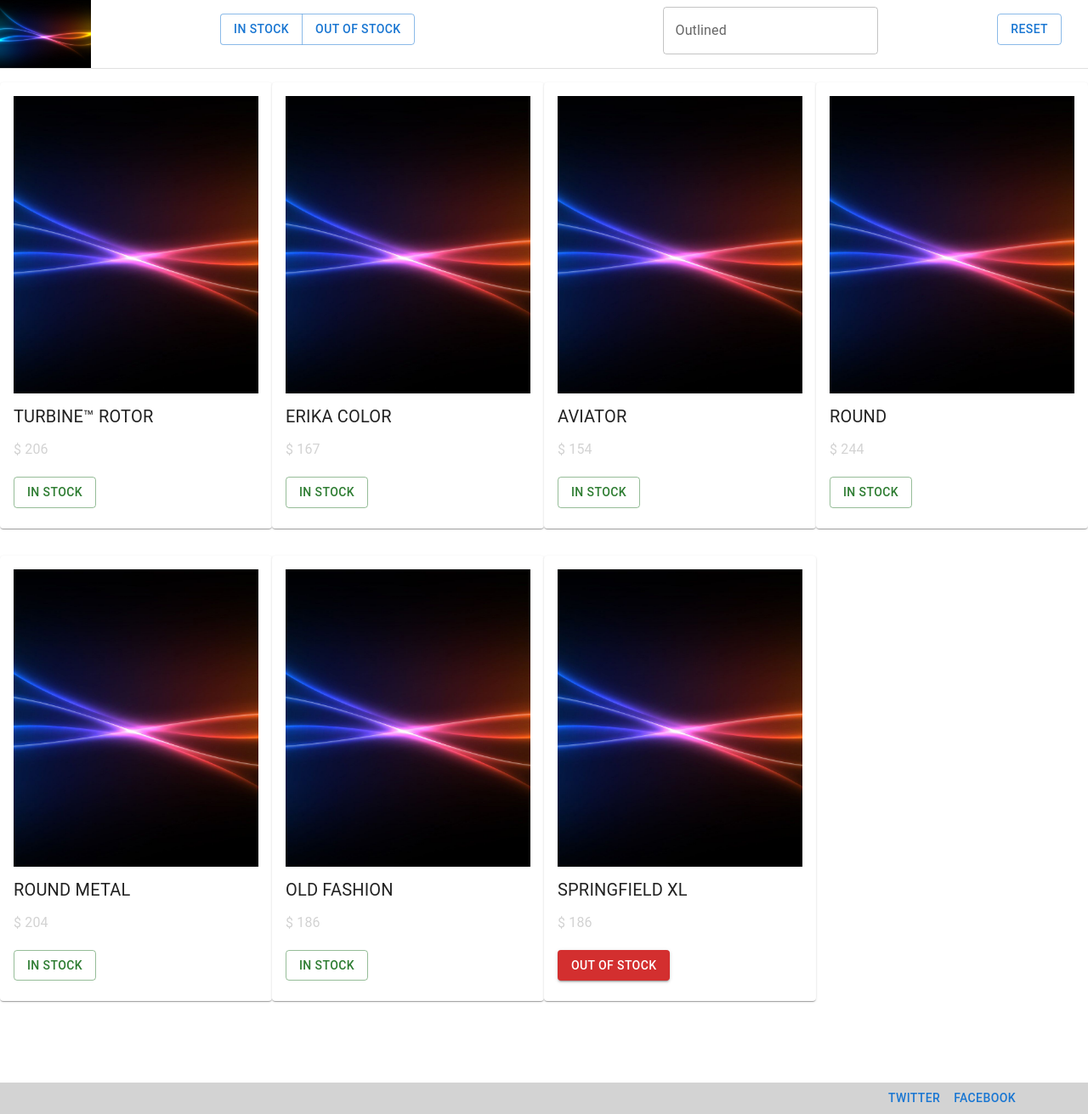
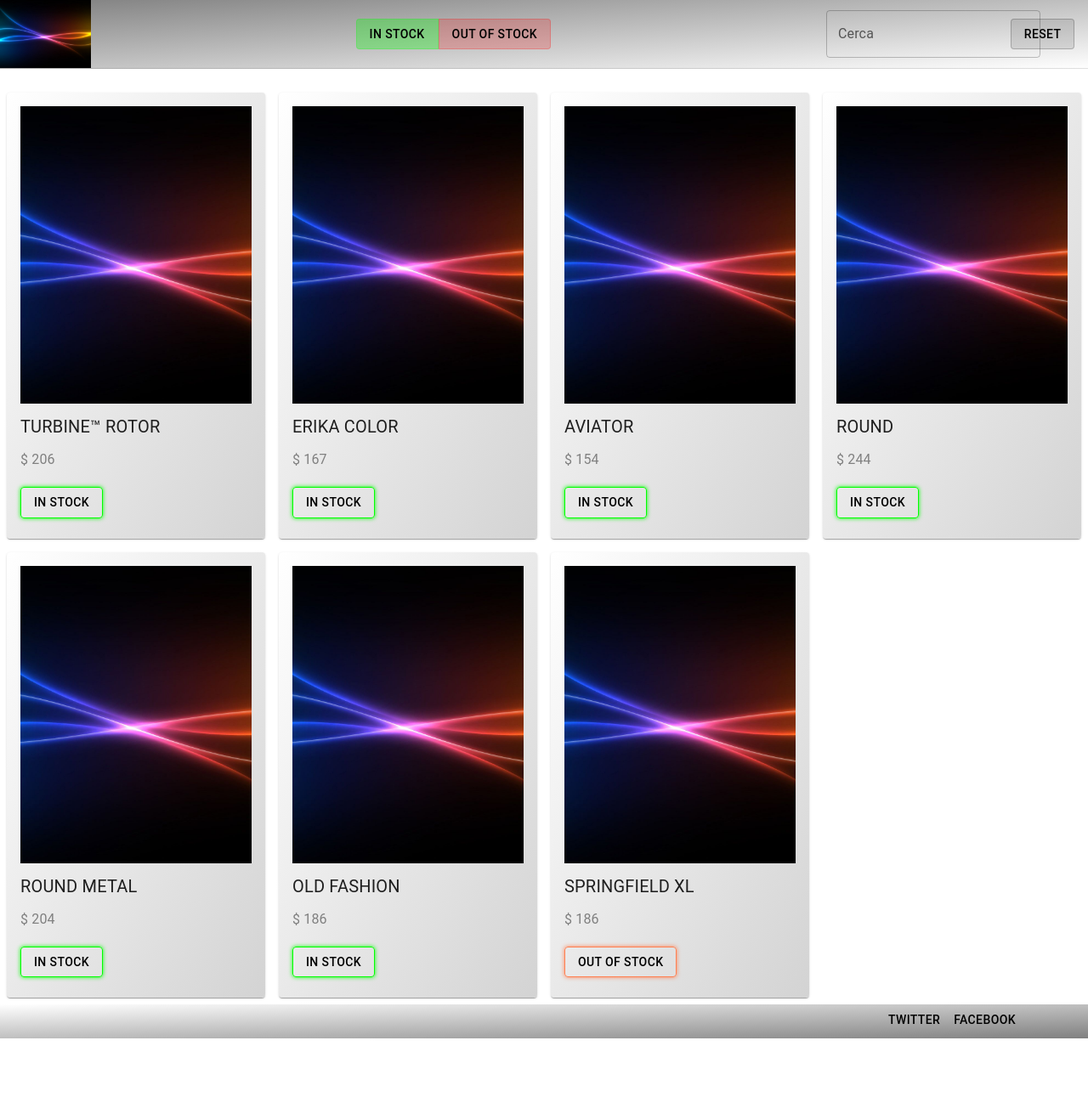
Before and after one commit to LucaAccorsi/React_One, a React (Create React App) app: page / in a window 1280 px wide. Shown: the whole page at 85% size. After the commit the page ends 1222 px from the top, so only its background shows below. Built offline with nearby package versions, Linux system fonts and the light colour scheme.

Commit message:
aggiunto pulsante RESET + varie prove con MUI

```diff
--- a/src/App.js
+++ b/src/App.js
@@ -8,18 +8,19 @@ import Paper from '@mui/material/Paper';
 import { useState } from 'react';
 import products from './data.json';
 import * as React from 'react';
-import { styled } from '@mui/material/styles';
-// import reset from './buttonreset'
 
 function App() {
 
   const [searchTerm, setTerm] = useState(''); // stato dei dati iniziale
   const [arrProds, setArrProds] = useState(products);
-  // const [resetTerms, resetTerms] = useState(reset);
 
   function cerca(text) {
     setTerm(text);
     console.log(searchTerm);
+  }
+
+  function reset() {
+    setTerm('');
   }
 
   const toggle = (value) => {
@@ -40,15 +41,12 @@ function App() {
 
   }
 
-  // function reset() {
-
-  // }
 
 
   return (
     <div className="App">
 
-      <Navbar content="text" toggle={(value) => toggle(value)} cerca={(text) => {cerca(text)}}/>
+      <Navbar content="text" toggle={(value) => toggle(value)} cerca={(text) => {cerca(text)}}      reset={() => {reset()}}/>
 
       <Grid container>
         {arrProds.filter(prod => prod.name.toLowerCase().includes(searchTerm.toLowerCase())).map((produ) => (
--- a/src/ButtonInStock.js
+++ b/src/ButtonInStock.js
@@ -4,7 +4,7 @@ import Button from '@mui/material/Button';
 export default function ButtonInStock() {
   return (
     <Stack direction="row" spacing={2}>
-      <Button variant="outlined" color="success">
+      <Button variant="outlined" style={{border: '1px solid lime', color: 'black', boxShadow: '0px 0px 5px lime'}}>
         In Stock
       </Button>
     </Stack>
--- a/src/ButtonOutOfStock.js
+++ b/src/ButtonOutOfStock.js
@@ -9,7 +9,7 @@ export default function ButtonOutOfStock() {
   return (
     <Stack direction="row" spacing={2}>
 
-      <Button variant="contained" color="error">
+      <Button variant="outlined" style={{border: '1px solid coral', color: 'black', boxShadow: '0px 0px 5px coral'}}>
         Out of Stock
       </Button>
     </Stack>
--- a/src/button.js
+++ b/src/button.js
@@ -11,13 +11,13 @@ export default function VariantButtonGroup(props) {
         flexDirection: 'column',
         alignItems: 'center',
         '& > *': {
-          my: 2,
+          my: 2.7,
         },
       }}
     >
       <ButtonGroup variant="outlined" aria-label="outlined button group">
-        <Button key='one' onClick={() => props.toggle('in')}>IN STOCK</Button>
-        <Button key='two' onClick={() => props.toggle('out')}>OUT OF STOCK</Button>
+        <Button style={{backgroundColor: 'rgba(0,255,0,0.3', border: '1px solid rgba(0,255,0,0.2', color: 'black', marginRight: '1px'}} key='one' onClick={() => props.toggle('in')}>IN STOCK</Button>
+        <Button style={{backgroundColor: 'rgba(255,0,0,0.2', border: '1px solid rgba(255,0,0,0.2', color: 'black'}} key='two' onClick={() => props.toggle('out')}>OUT OF STOCK</Button>
       </ButtonGroup>
     </Box>
   );
--- a/src/buttonfooter.js
+++ b/src/buttonfooter.js
@@ -4,8 +4,8 @@ import Button from '@mui/material/Button';
 export default function ButtonFooter() {
     return (
         <div>
-        <Button>TWITTER</Button>
-        <Button>FACEBOOK</Button>
+        <Button style={{color: 'black'}}>TWITTER</Button>
+        <Button style={{color: 'black'}}>FACEBOOK</Button>
         </div>
         );
     }
--- a/src/buttonreset.js
+++ b/src/buttonreset.js
@@ -2,10 +2,18 @@ import * as React from 'react';
 import Stack from '@mui/material/Stack';
 import Button from '@mui/material/Button';
 
-export default function BasicButtons({/*reset*/}) {
+export default function BasicButtons(props) {
   return (
-    <Stack spacing={2} sx={{my: 2}} direction="row">
-      <Button  variant="outlined" >RESET</Button>
+    <Stack  direction="row"
+    sx={{
+      display: 'flex',
+      flexDirection: 'column',
+      alignItems: 'center',
+      '& > *': {
+        my: 2.7,
+      },
+    }}>
+      <Button variant="outlined" style={{border: '1px solid rgb(0,0,0,0.2', color: 'black', backgroundColor: 'rgb(0,0,0,0.1'}} onClick={() => {props.reset()}}>RESET</Button>
     </Stack>
   );
 }
--- a/src/footer.js
+++ b/src/footer.js
@@ -8,7 +8,11 @@ import ButtonFooter from './buttonfooter.js';
 export default function Footer() {
     return (
 
-        <Box sx={{ flexGrow: 1, marginTop: 10, backgroundColor: 'lightgrey', textAlign: 'center'}}>
+        <Box sx={{ flexGrow: 1, marginTop: 10,
+         textAlign: 'center',
+         height: '40px',
+         mt: 0,
+         background: 'linear-gradient(to right bottom, transparent, grey)'}}>
         <Grid container spacing={0}>
 
         <Grid item xs={9} md={9}>
--- a/src/main.js
+++ b/src/main.js
@@ -27,8 +27,8 @@ const bull = (
 
             <Grid item xs={12} md={3}>
 
-            <Card sx={{  my: 2 }}>
-                <CardContent>
+            <Card sx={{  my: 1, mx: 1 }}>
+                <CardContent style={{ background: 'linear-gradient(to right bottom, transparent, lightgrey)'}}>
 
                     <CardMedia
                     component="img"
@@ -36,13 +36,14 @@ const bull = (
                     width="350"
                     image="/static/images/cards/img1.jpg"
                     alt="Immagine prodotto"
+
                     />
 
                     <Typography sx={{ my: 1.5, textAlign: 'start', textTransform: 'uppercase', fontSize: '20px' }}>
                     {props.nome}
                     </Typography>
 
-                    <Typography sx={{textAlign: 'start', color: 'lightgrey'}} >
+                    <Typography sx={{textAlign: 'start', color: 'grey'}} >
                     $ {props.prezzo}
                     </Typography>
 
--- a/src/navbar.js
+++ b/src/navbar.js
@@ -9,7 +9,7 @@ import BasicButtons from './buttonreset.js';
 import Divider from '@mui/material/Divider';
 import Card from '@mui/material/Card';
 import CardMedia from '@mui/material/CardMedia';
-
+import reset from './buttonreset';
 
 
 
@@ -23,11 +23,11 @@ const Item = styled(Paper)(({ theme }) => ({
 export default function Navbar(props) {
     return (
 
-        <Box>
+        <Box style={{background: 'linear-gradient(to right bottom, grey, transparent)', marginBottom: 20}}>
 
         <Grid container spacing={0}>
 
-        <Grid item xs={1} md={1}>
+            <Grid item xs={4} md={1}>
                 <CardMedia
                 component="img"
                 height="80"
@@ -37,16 +37,16 @@ export default function Navbar(props) {
                 />
             </Grid>
 
-        <Grid item xs={5} md={5}>
+            <Grid item xs={8} md={8}>
                 <VariantButtonGroup toggle={(value) => props.toggle(value)}/>
             </Grid>
 
-        <Grid item xs={5} md={5}>
+            <Grid item xs={8} md={2}>
                 <BasicTextFields cerca={(text) => {props.cerca(text);}}/>
             </Grid>
 
-        <Grid item xs={1} md={1}>
-        <BasicButtons />
+            <Grid item xs={4} md={1}>
+                <BasicButtons reset={() => {props.reset();}}/>
             </Grid>
 
         </Grid>
--- a/src/search.js
+++ b/src/search.js
@@ -9,12 +9,12 @@ export default function BasicTextFields(props) {
     <Box
       component="form"
       sx={{
-        '& > :not(style)': { m: 1, width: '25ch' },
+        '& > :not(style)': { m: 1.5, width: '25ch' },
       }}
       noValidate
       autoComplete="off"
     >
-      <TextField onChange={(e) => {props.cerca(e.target.value)}} id="outlined-basic" label="Outlined" variant="outlined" />
+      <TextField onChange={(e) => {props.cerca(e.target.value)}} id="outlined-basic" label="Cerca" variant="outlined" />
     </Box>
 
 
```
Lines whose indentation alone changed are shown as unchanged.
